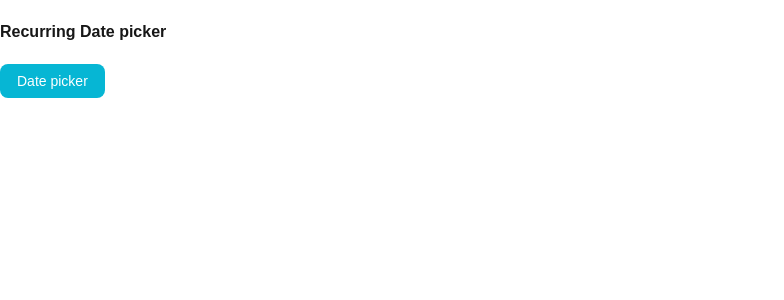
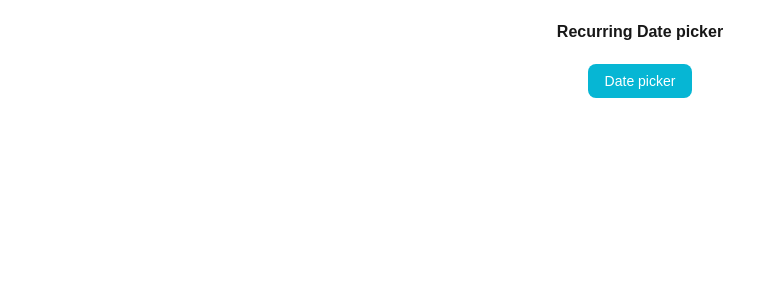
Before and after one commit to manojkumar5251/nextjs-recurring-date-picker, a Next.js app: page / in a window 1280 px wide. Shown: the top 300 px of the page, without its empty margins (0-784 px from the left). Built offline with nearby package versions, Linux system fonts and the light colour scheme.

Commit message:
Fixed styling

```diff
--- a/src/pages/index.tsx
+++ b/src/pages/index.tsx
@@ -9,7 +9,7 @@
 
 export default function Home() {
   return (
-    <div className="flex flex-col	">
+    <div className="flex flex-col justify-center items-center">
       <h1 className="my-5 font-black">Recurring Date picker</h1>
       <RecurringDatePicker>
         <button className="text-center py-1.5 px-4 text-sm font-medium rounded-lg border border-transparent bg-cyan-500 text-white hover:bg-cyan-600 focus:outline-none focus:bg-cyan-600 disabled:opacity-50 disabled:pointer-events-none">
```
